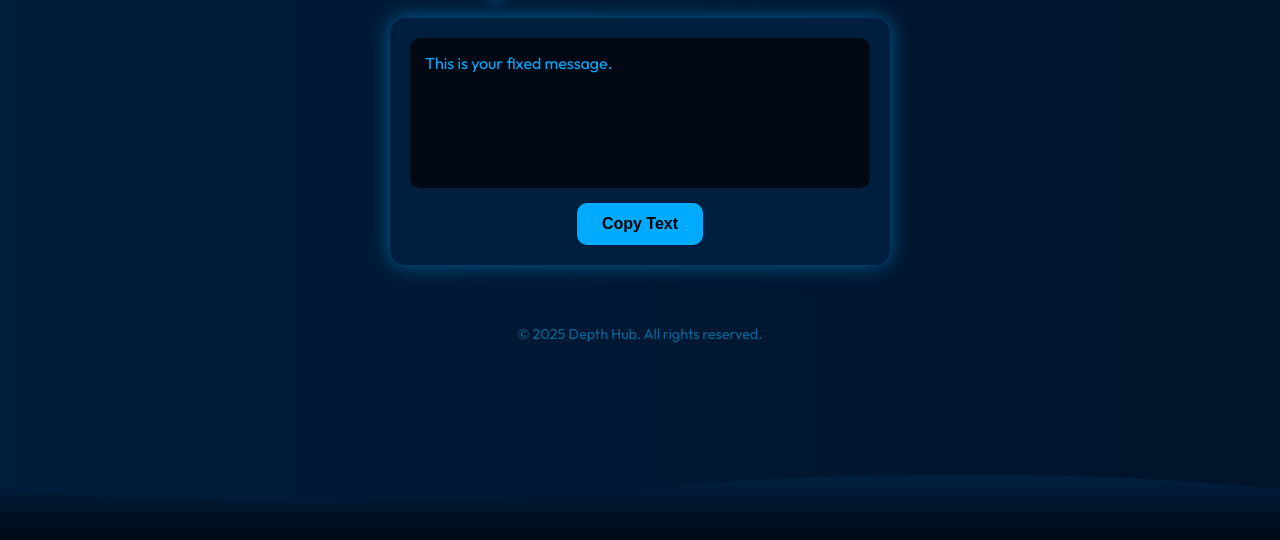
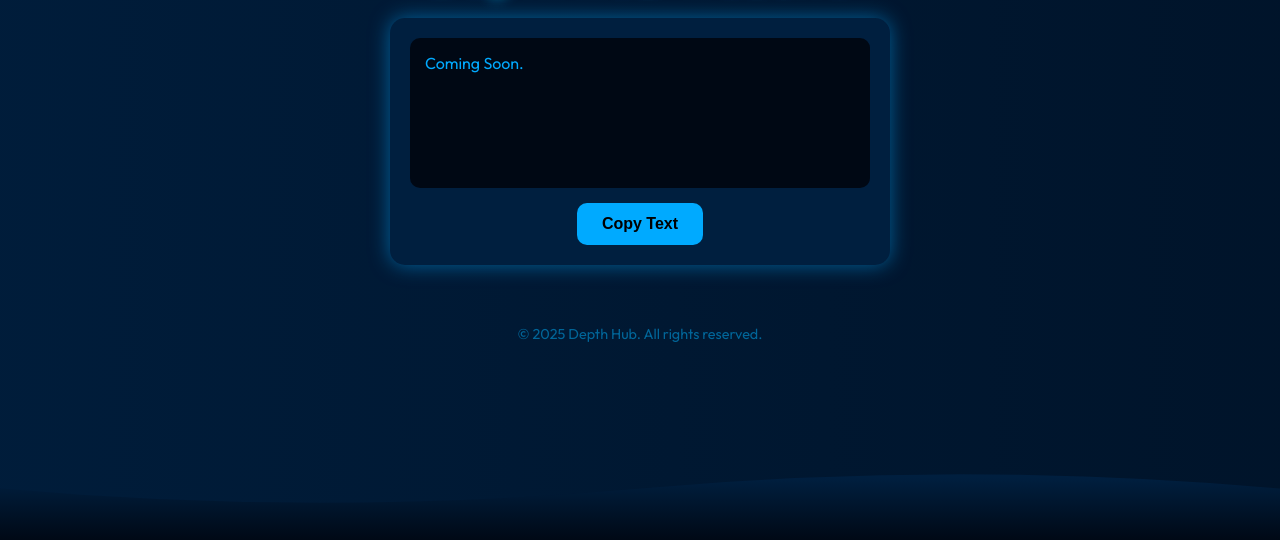
Before and after one commit to Neverwinlol/Depth, a plain HTML site: page index.html in a window 1280 px wide. Shown: the part 260-800 px from the top of the page. Drawn offline with Linux system fonts and the light colour scheme.

Commit message:
Update index.html

```diff
--- a/index.html
+++ b/index.html
@@ -11,7 +11,7 @@
   <h1>Depth Hub Website</h1>
 
   <div class="textbox-container">
-    <div id="textBot" class="text-label">This is your fixed message.</div>
+    <div id="textBot" class="text-label">Coming Soon.</div>
     <button onclick="copyText()">Copy Text</button>
   </div>
 
```
